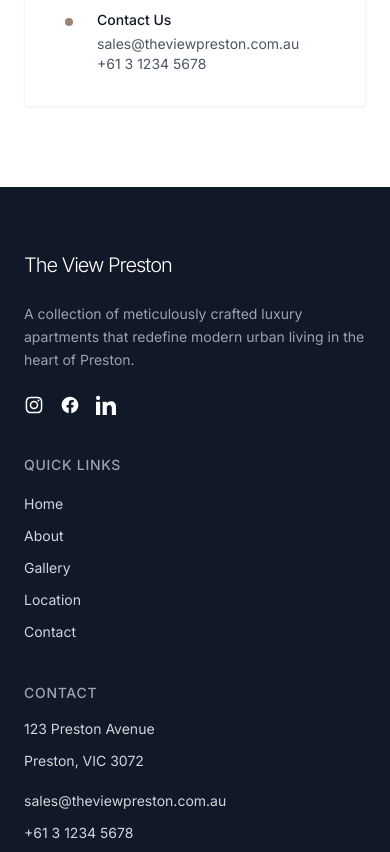
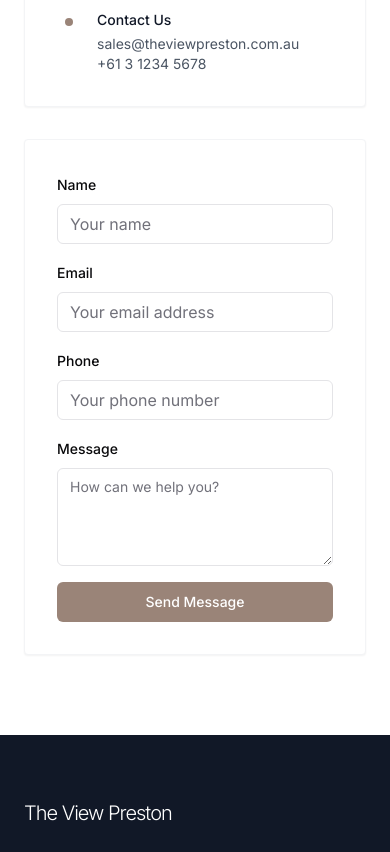
Before and after one commit to propertystart/view-preston-stemcon-v10, a React (Vite) app: page / in a window 390 px wide. Shown: the part 5740-6592 px from the top of the page. Built offline with nearby package versions, Linux system fonts and the light colour scheme.

Commit message:
Restore contact form
Restores the contact form in the contact section.

```diff
--- a/src/App.tsx
+++ b/src/App.tsx
@@ -3,6 +3,8 @@ import { QueryClient, QueryClientProvider } from "@tanstack/react-query";
 import { BrowserRouter, Routes, Route } from "react-router-dom";
 import Index from "./pages/Index";
 import NotFound from "./pages/NotFound";
+import { Toaster } from "@/components/ui/toaster";
+import { Toaster as SonnerToaster } from "sonner";
 
 const queryClient = new QueryClient();
 
@@ -15,6 +17,8 @@ const App = () => (
         <Route path="*" element={<NotFound />} />
       </Routes>
     </BrowserRouter>
+    <Toaster />
+    <SonnerToaster position="top-right" />
   </QueryClientProvider>
 );
 
--- a/src/components/Contact.tsx
+++ b/src/components/Contact.tsx
@@ -1,8 +1,43 @@
 
-import React from 'react';
+import React, { useState } from 'react';
 import AnimatedText from './AnimatedText';
+import { Button } from '@/components/ui/button';
+import { Input } from '@/components/ui/input';
+import { Textarea } from '@/components/ui/textarea';
+import { Label } from '@/components/ui/label';
+import { toast } from 'sonner';
 
 const Contact: React.FC = () => {
+  const [formData, setFormData] = useState({
+    name: '',
+    email: '',
+    phone: '',
+    message: ''
+  });
+  const [isSubmitting, setIsSubmitting] = useState(false);
+
+  const handleChange = (e: React.ChangeEvent<HTMLInputElement | HTMLTextAreaElement>) => {
+    const { name, value } = e.target;
+    setFormData(prev => ({ ...prev, [name]: value }));
+  };
+
+  const handleSubmit = (e: React.FormEvent) => {
+    e.preventDefault();
+    setIsSubmitting(true);
+
+    // Simulate form submission
+    setTimeout(() => {
+      setIsSubmitting(false);
+      toast.success('Your message has been sent. We will contact you shortly.');
+      setFormData({
+        name: '',
+        email: '',
+        phone: '',
+        message: ''
+      });
+    }, 1000);
+  };
+
   return (
     <section id="contact" className="py-20 md:py-32 px-6 md:px-12 max-w-7xl mx-auto">
       <div className="max-w-3xl mx-auto">
@@ -22,14 +57,16 @@ const Contact: React.FC = () => {
           />
           <div className="h-px w-16 bg-luxury/30 mt-6 mb-6 mx-auto"></div>
           <AnimatedText
-            text="For more information about The View Preston, please contact our sales team using the details below."
+            text="For more information about The View Preston, please contact our sales team using the details below or fill out the form."
             tag="p"
             className="text-gray-600 leading-relaxed mb-8 text-center"
             animation="slide-up"
             delay={200}
           />
 
-          <div className="space-y-6 mt-12 bg-white shadow-sm border border-gray-100 rounded-sm p-8">
+          <div className="grid md:grid-cols-2 gap-8 mt-12">
+            <div className="bg-white shadow-sm border border-gray-100 rounded-sm p-8">
+              <div className="space-y-6">
                 <div className="flex items-start">
                   <div className="flex-shrink-0 h-6 w-6 flex items-center justify-center">
                     <div className="w-2 h-2 rounded-full bg-luxury"></div>
@@ -61,6 +98,69 @@ const Contact: React.FC = () => {
                 </div>
               </div>
             </div>
+
+            <div className="bg-white shadow-sm border border-gray-100 rounded-sm p-8">
+              <form onSubmit={handleSubmit} className="space-y-4">
+                <div className="space-y-2">
+                  <Label htmlFor="name">Name</Label>
+                  <Input
+                    id="name"
+                    name="name"
+                    value={formData.name}
+                    onChange={handleChange}
+                    required
+                    placeholder="Your name"
+                  />
+                </div>
+
+                <div className="space-y-2">
+                  <Label htmlFor="email">Email</Label>
+                  <Input
+                    id="email"
+                    name="email"
+                    type="email"
+                    value={formData.email}
+                    onChange={handleChange}
+                    required
+                    placeholder="Your email address"
+                  />
+                </div>
+
+                <div className="space-y-2">
+                  <Label htmlFor="phone">Phone</Label>
+                  <Input
+                    id="phone"
+                    name="phone"
+                    value={formData.phone}
+                    onChange={handleChange}
+                    placeholder="Your phone number"
+                  />
+                </div>
+
+                <div className="space-y-2">
+                  <Label htmlFor="message">Message</Label>
+                  <Textarea
+                    id="message"
+                    name="message"
+                    value={formData.message}
+                    onChange={handleChange}
+                    required
+                    placeholder="How can we help you?"
+                    rows={4}
+                  />
+                </div>
+
+                <Button
+                  type="submit"
+                  className="w-full bg-luxury hover:bg-luxury/90 text-white"
+                  disabled={isSubmitting}
+                >
+                  {isSubmitting ? 'Sending...' : 'Send Message'}
+                </Button>
+              </form>
+            </div>
+          </div>
+        </div>
       </div>
     </section>
   );
```
Lines whose indentation alone changed are shown as unchanged.
